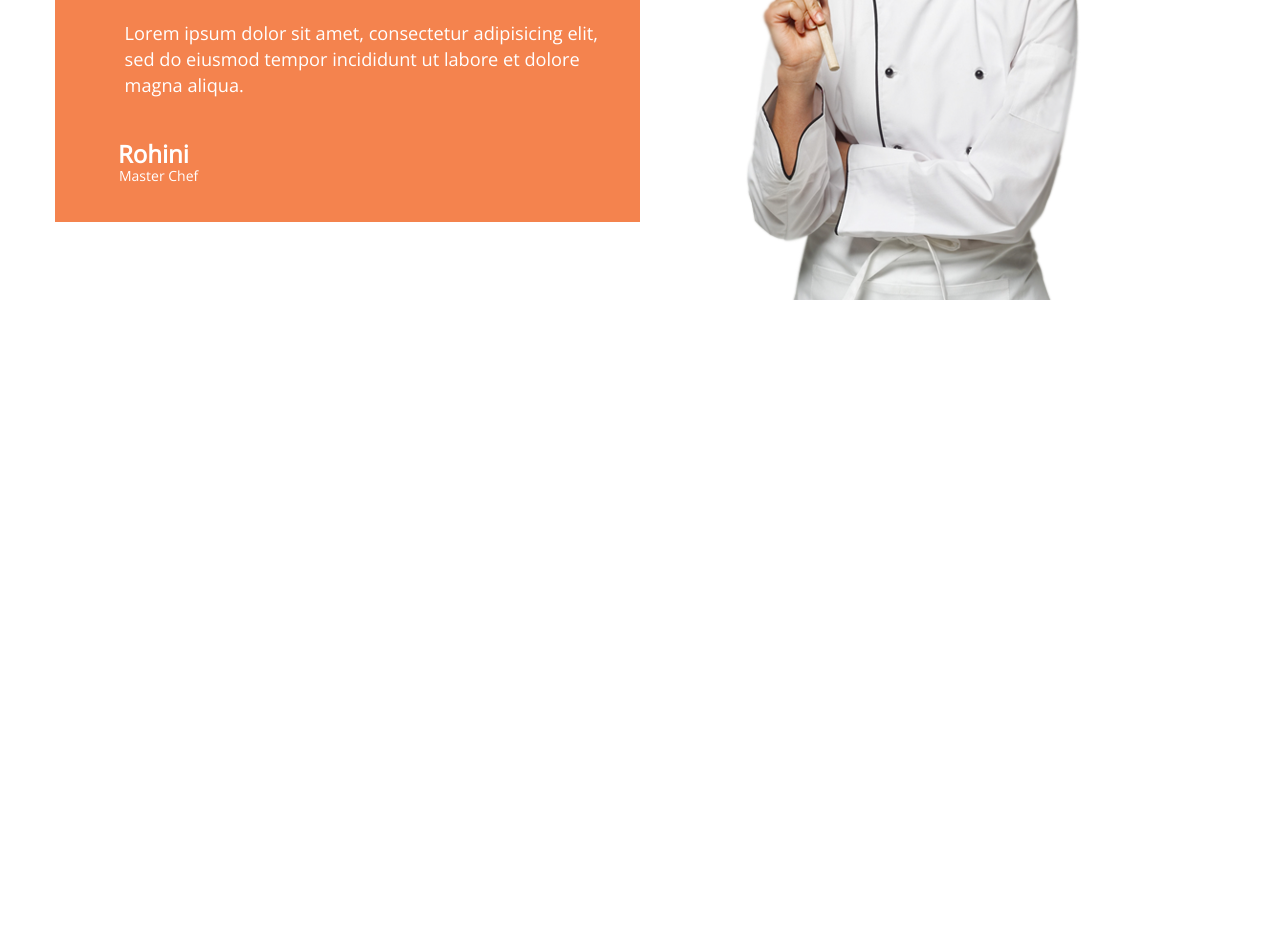
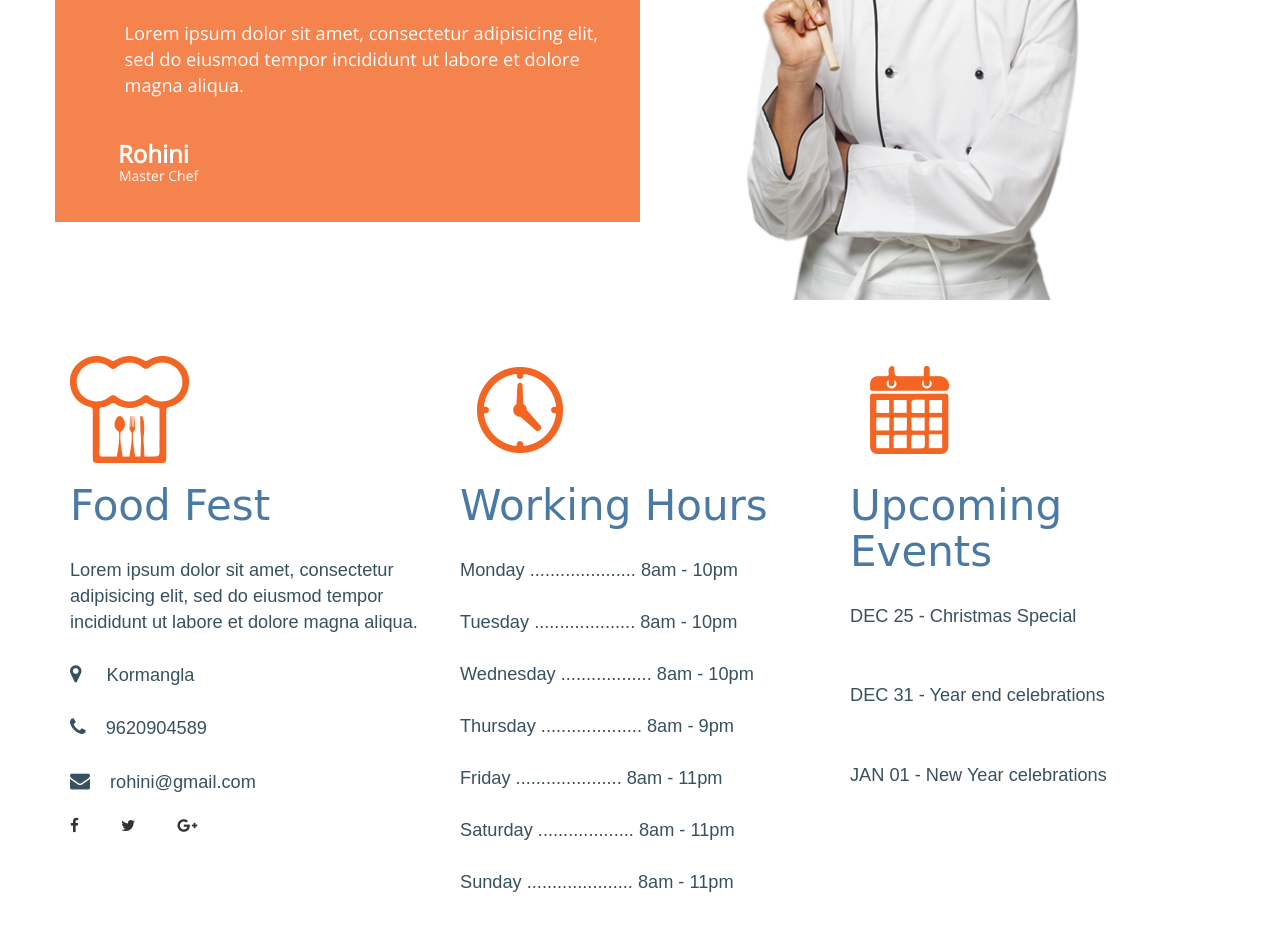
Before and after one commit to rohini5/Food_fest, a plain HTML site: page index.html in a window 1280 px wide. Shown: the part 8125-9056 px from the top of the page. Before the commit the page ends 8425 px from the top, so only its background shows below. Drawn offline with nearby package versions, Linux system fonts and the light colour scheme.

Commit message:
completed detail section

```diff
--- /dev/null
+++ b/css/src/details.scss
@@ -0,0 +1,37 @@
+#details{
+	margin-top: 4em;
+	margin-bottom: 2em;
+	.detail{
+		height: 20vh;
+	h2{
+		font-family: 'Pacifico', cursive;
+		font-size: 3em;
+		color: #4A79A3;
+		font-weight: 500;
+	}
+	p{
+		margin-top: 1.5em;
+		font-size: 1.3em;
+		font-family: $secondary-font;
+		    color: #38515e;
+		    i{
+		    	margin-right: 1em;
+		    }
+	}
+	i{
+	margin-right: 2.5em;
+	font-size: 1.1em;
+
+	}
+	.eventinfo{
+		margin-top: 1.5em;
+		font-size: 1.3em;
+		font-family: $secondary-font;
+		    color: #38515e;
+	}
+	.contact{
+		margin-bottom: 1.5em;
+	}
+	}
+
+}
--- a/css/src/style.scss
+++ b/css/src/style.scss
@@ -1,2 +1,2 @@
 @import  "variable","common","landing","specials","foodtypes","order","menu","extras","booking",
-"review";
+"review","details";
--- a/index.html
+++ b/index.html
@@ -481,5 +481,60 @@
     </div>
   </div>
 </section>
+<section id="details">
+  <div class="container">
+    <div class="row detail">
+      <div class="col-sm-4">
+        <img src="images/logo.png" class="image-responsive">
+        <h2>Food Fest</h2>
+        <p>Lorem ipsum dolor sit amet, consectetur adipisicing elit, sed do eiusmod tempor incididunt ut labore et dolore magna aliqua.</p>
+        <div class="contact">
+        <p><i class="fa fa-map-marker" aria-hidden="true"></i>
+        Kormangla</p>
+        <p><i class="fa fa-phone" aria-hidden="true"></i>9620904589</p>
+        <p><i class="fa fa-envelope" aria-hidden="true"></i>rohini@gmail.com</p>
+        </div>
+        <i class="fa fa-facebook" aria-hidden="true"></i>
+        <i class="fa fa-twitter" aria-hidden="true"></i>
+        <i class="fa fa-google-plus" aria-hidden="true"></i>
+      </div>
+      <div class="col-sm-4 ">
+         <img src="images/clock.png" class="image-responsive">
+        <h2>Working Hours</h2>
+        <!-- <p>Monday ..................... 8am - 10pm</p>
+        <p>Tuesday .................... 8am - 10pm</p>
+        <p>Wednesday .................. 8am - 10pm</p>
+        <p>Thursday .................... 8am - 9pm</p>
+        <p>Friday ..................... 8am - 11pm</p>
+        <p>Saturday ................... 8am - 11pm</p>
+        <p>Sunday ..................... 8am - 11pm</p>
+ -->
+ <p>Monday ..................... 8am - 10pm<br><br>
+        Tuesday .................... 8am - 10pm<br><br>
+        Wednesday .................. 8am - 10pm<br><br>
+        Thursday .................... 8am - 9pm<br><br>
+        Friday ..................... 8am - 11pm<br><br>
+        Saturday ................... 8am - 11pm<br><br>
+        Sunday ..................... 8am - 11pm<br></p>
+      </div>
+      <div class="col-sm-4 ">
+         <img src="images/calender.png" class="image-responsive">
+        <h2>Upcoming Events</h2>
+        <div class="eventinfo">
+        <span>DEC 25 - Christmas Special</span>
+        <br><br>
+        </div>
+        <div class="eventinfo">
+        <span>DEC 31 - Year end celebrations</span>
+        <br><br>
+        </div>
+        <div class="eventinfo">
+        <span>JAN 01 - New Year celebrations</span>
+        <br><br>
+        </div>
+      </div>
+    </div>
+  </div>
+</section>
   </body>
   </html>
```
Also changed, not shown: css/style.css, images/calender.png (added), images/clock.png (added), images/logo (1).png (added), 1 other file.
